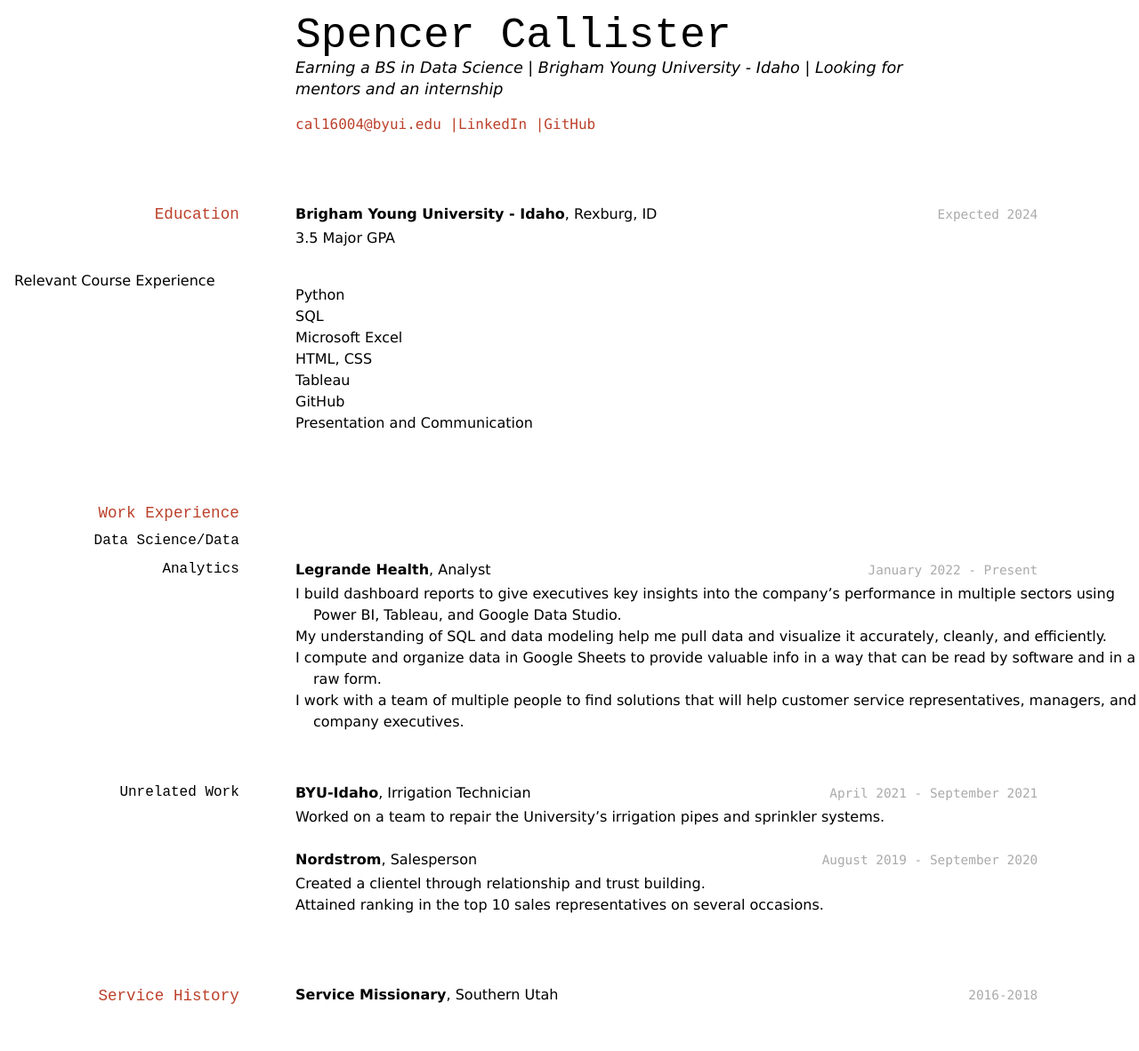
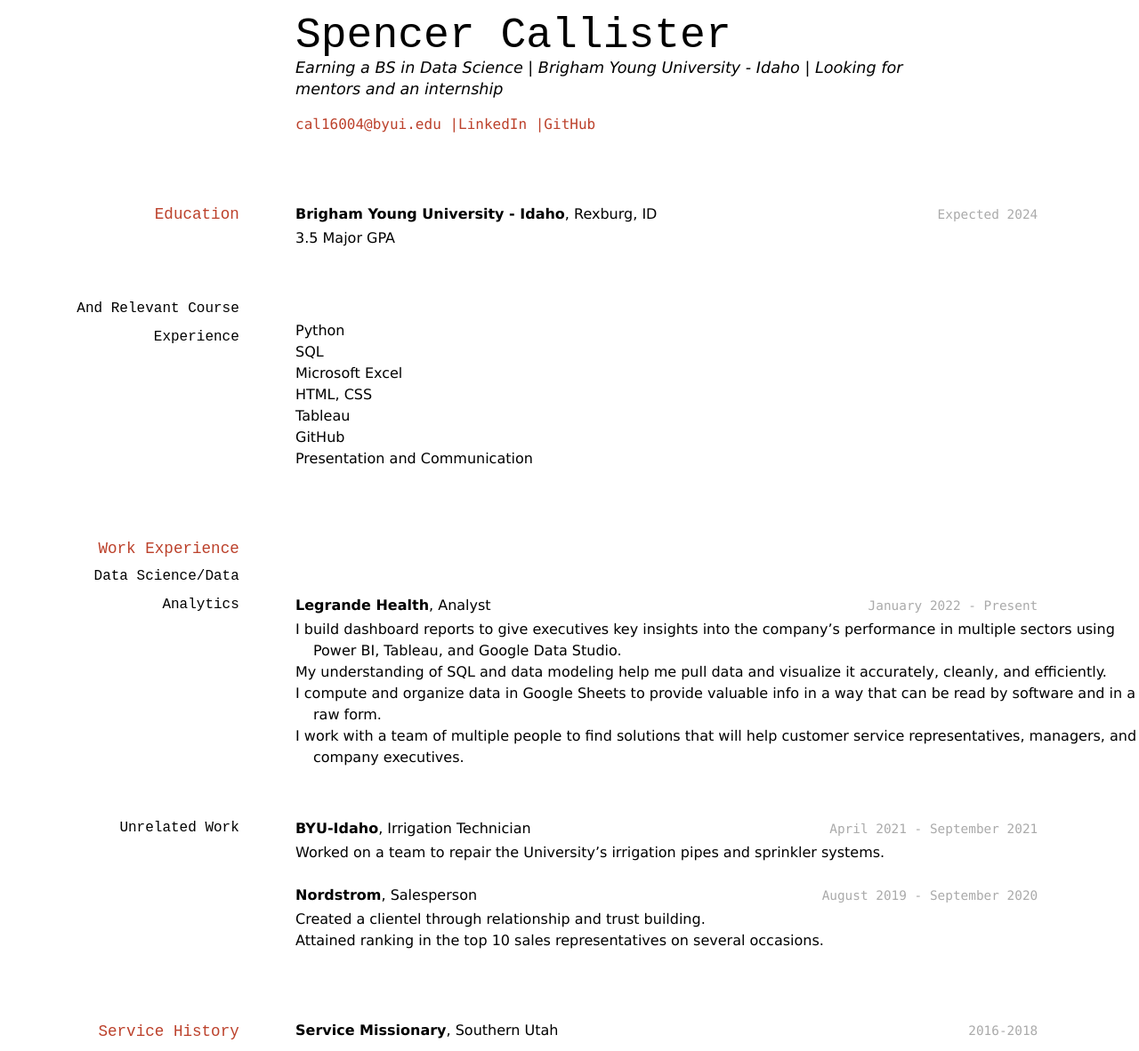
Before and after one commit to spencercallister/callister-resume, a Jekyll site: the page built from docs/index.md, in a window 1280 px wide. Shown: the whole page at 89% size. Built offline with Jekyll 4.4.1, drawn with Linux system fonts in a browser that asks for light colours; before the commit the page ends 1142 px from its top, so only the background shows below that.

Commit message:
first draft final update

```diff
--- a/docs/index.md
+++ b/docs/index.md
@@ -20,7 +20,7 @@ __Brigham Young University - Idaho__, Rexburg, ID
 
 - 3.5 Major GPA
 
-###### Relevant Course Experience
+### And Relevant Course Experience
 - Python
 - SQL
 - Microsoft Excel
```
